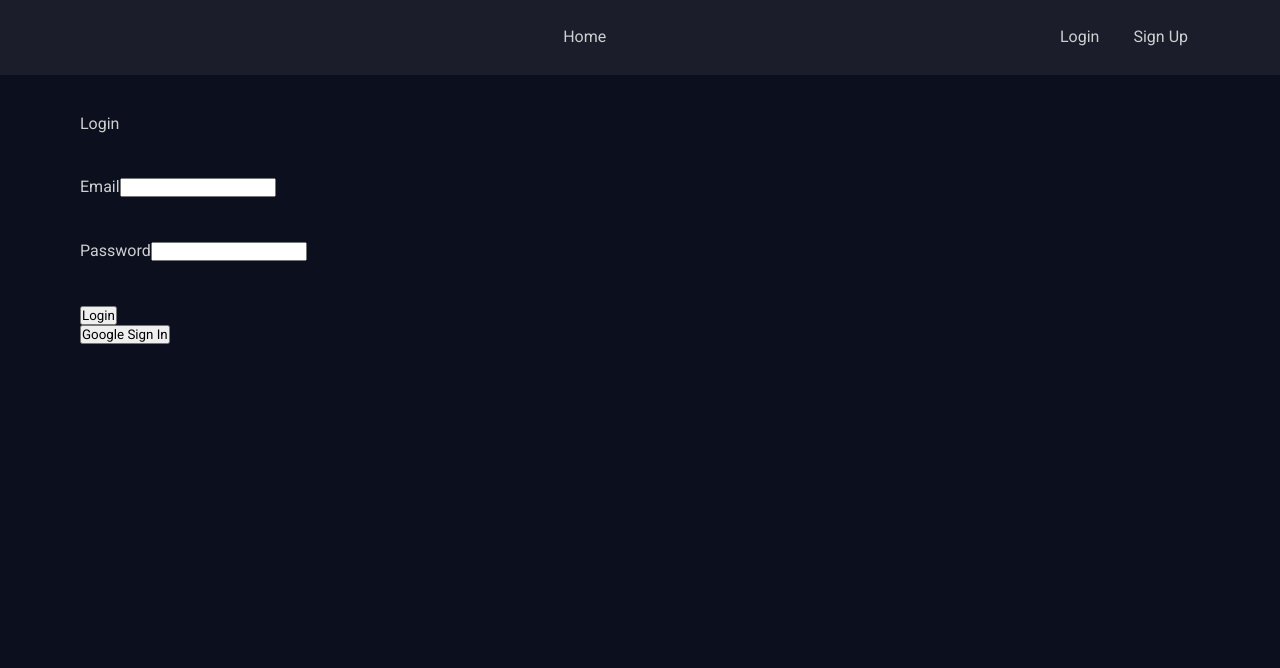
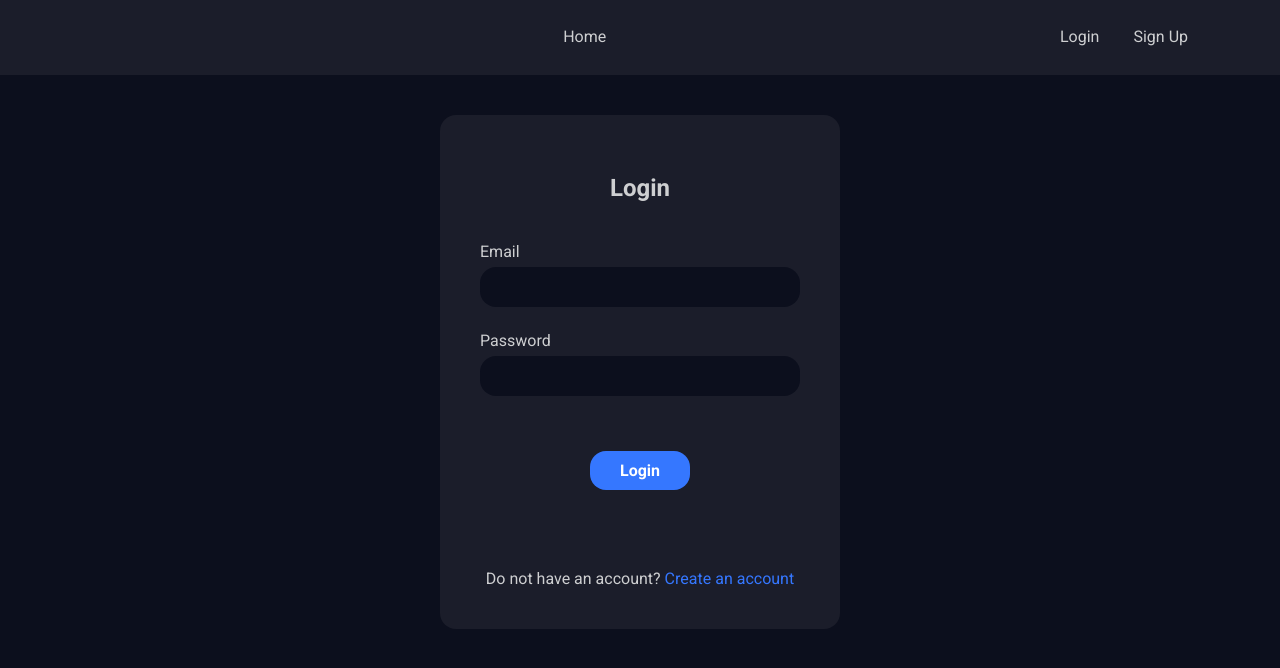
Before and after one commit to K1nlaS/japanese_morphman_tracker, a React (Create React App) app: page /auth/login in a window 1280 px wide. Shown: the top 668 px of the page. Built offline with nearby package versions, Linux system fonts and the light colour scheme; no server answers.

Commit message:
removing google auth, adding email/password auth, styling login and sign up pages

```diff
--- a/src/components/form-input/form-input.comp.jsx
+++ b/src/components/form-input/form-input.comp.jsx
@@ -7,11 +7,11 @@ import {
   Input
 } from "./form-input.styles";
 
-function FormInput({ label, ...otherProps }) {
+function FormInput({ label, id, ...otherProps }) {
   return (
     <Group>
-      <FormInputLabel>{label}</FormInputLabel>
-      <Input {...otherProps} />
+      {label && <FormInputLabel htmlFor={id}>{label}</FormInputLabel>}
+      <Input {...otherProps} id={id} />
     </Group>
   );
 }
--- a/src/components/form-input/form-input.styles.jsx
+++ b/src/components/form-input/form-input.styles.jsx
@@ -2,16 +2,26 @@ import styled from "styled-components";
 
 
 export const FormInputLabel = styled.label`
-
+  text-align: start;
+  margin-bottom: 0.6rem;
 `;
 
 export const Input = styled.input`
-
+  border-radius: var(--border-radius);
+  height: 4rem;
+  outline: none;
+  padding: 0 2rem;
+  border: none;
+  font-size: 1.6rem;
+  background-color: var(--default-body-color);
+  color: white;
 `;
 
 export const Group = styled.div`
   position: relative;
-  margin: 45px 0;
+  margin-bottom: 2.5rem;
+  display: flex;
+  flex-direction: column;
 
   input[type='password'] {
     letter-spacing: 0.3em;
--- a/src/components/login-form/login-form.comp.jsx
+++ b/src/components/login-form/login-form.comp.jsx
@@ -1,9 +1,9 @@
 //Misc
 
 //Firebase
+import { useState } from "react";
 import {
-  signInWithGooglePopup,
-  createUserDocumentFromAuth
+  signInAuthUserWithEmailAndPassword
 } from "../../utils/firebase/firebase.utils";
 
 //Components
@@ -13,29 +13,55 @@ import FormInput from "../form-input/form-input.comp";
 import {
   LoginContainer,
   Title,
-  SButton
+  SButton,
+  SLink
 } from "./login-form.styles";
+
+
+const defaultFormFields = {
+  email: "",
+  password: ""
+};
 
 const LoginForm = () => {
 
-  const logGoogleUser = async () => {
-    const { user } = await signInWithGooglePopup();
-    const userDocRef = await createUserDocumentFromAuth(user);
-    console.log(userDocRef);
+  const [formFields, setFormFields] = useState(defaultFormFields);
+  const { email, password } = formFields;
+
+  const resetFormFields = () => {
+    setFormFields(defaultFormFields);
+  };
+
+  const inputChangeHandler = (event) => {
+    const { name, value } = event.target;
+    setFormFields({ ...formFields, [name]: value });
+  };
+
+  const formSubmitHandler = async (event) => {
+    event.preventDefault();
+
+    try {
+      await signInAuthUserWithEmailAndPassword(email, password);
+      resetFormFields();
+    } catch (error) {
+      console.log(error.code);
+    }
   };
 
   return (
     <LoginContainer>
       <Title>Login</Title>
 
-      <form >
-        <FormInput label="Email" type="email" name="email" />
-        <FormInput label="Password" type="password" name="password" />
+      <form onSubmit={formSubmitHandler}>
+        <FormInput label="Email" type="email" name="email" id="email" value={email} onChange={inputChangeHandler} required />
+        <FormInput label="Password" type="password" name="password" id="password" value={password} onChange={inputChangeHandler} required />
 
         <SButton type="submit">Login</SButton>
+      </form>
 
-      </form>
-      <SButton onClick={logGoogleUser}>Google Sign In</SButton>
+      <SLink to="/auth/signup">
+        Do not have an account? <span>Create an account</span>
+      </SLink>
     </LoginContainer>
   );
 };
--- a/src/components/login-form/login-form.styles.jsx
+++ b/src/components/login-form/login-form.styles.jsx
@@ -1,13 +1,43 @@
+import { Link } from "react-router-dom";
 import styled from "styled-components";
 
 export const LoginContainer = styled.div`
-
+  margin: 0 auto;
+  max-width: 400px;
+  text-align: center;
+  padding: 4rem 4rem;
+  border-radius: var(--border-radius);
+  background-color: var(--primary-white-color);
 `;
 
 export const Title = styled.div`
-
+  font-size: 2.4rem;
+  font-weight: 700;
+  margin-top: 2rem;
+  margin-bottom: 4rem;
 `;
 
 export const SButton = styled.button`
+  border: none;
+  color: white;
+  background-color: var(--primary-button-color);
+  font-size: 1.6rem;
+  font-weight: 700;
+  padding: 1rem 3rem;
+  border-radius: var(--border-radius);
+  cursor: pointer;
+  margin-top: 3rem;
+  transition: .3s;
 
+  &:hover {
+    background-color: var(--button-hover-color);
+  }
 `;
+
+export const SLink = styled(Link)`
+  margin-top: 8rem;
+
+  span {
+    color: var(--primary-button-color)
+  }
+`;
--- a/src/components/sign-up-form/sign-up-form.comp.jsx
+++ b/src/components/sign-up-form/sign-up-form.comp.jsx
@@ -1,11 +1,14 @@
 //Misc
 
 //Components
-import { useRef } from "react";
+import { useRef, useState } from "react";
 import FormInput from "../form-input/form-input.comp";
 
-//Contexts
-
+//Firebase
+import {
+  createAuthUserWithEmailAndPassword,
+  createUserDocumentFromAuth
+} from "../../utils/firebase/firebase.utils";
 
 //Styled Components
 import {
@@ -15,17 +18,54 @@ import {
 } from "./sign-up-form.styles";
 
 
+const defaultFormFields = {
+  email: "",
+  username: "",
+  password: "",
+  confirmPassword: ""
+};
+
 const SignUpForm = () => {
+
+  const [formFields, setFormFields] = useState(defaultFormFields);
+  const { email, username, password, confirmPassword } = formFields;
+
+  const inputChangeHandler = (event) => {
+    const { name, value } = event.target;
+
+    setFormFields({ ...formFields, [name]: value });
+  };
+
+  const formSubmitHandler = async (event) => {
+    event.preventDefault();
+
+    if (password !== confirmPassword) {
+      alert("passwords do not match");
+    }
+
+    try {
+      const { user } = await createAuthUserWithEmailAndPassword(email, password);
+
+      await createUserDocumentFromAuth(user, { username });
+      resetFormFields();
+    } catch (error) {
+      console.log(error.code);
+    }
+  };
+
+  const resetFormFields = () => {
+    setFormFields(defaultFormFields);
+  };
 
   return (
     <SignUpContainer>
       <Title>Sign Up</Title>
 
-      <form >
-        <FormInput label="Email" type="email" name="email" required />
-        <FormInput label="Username" type="text" name="username" required />
-        <FormInput label="Password" type="password" name="password" required />
-        <FormInput label="Confirm Password" type="password" name="confirmPassword" required />
+      <form onSubmit={formSubmitHandler}>
+        <FormInput label="Email" type="email" name="email" id="email" value={email} onChange={inputChangeHandler} required />
+        <FormInput label="Username" type="text" name="username" id="username" value={username} onChange={inputChangeHandler} required />
+        <FormInput label="Password" type="password" name="password" id="password" value={password} onChange={inputChangeHandler} required />
+        <FormInput label="Confirm Password" type="password" id="confirmPassword" value={confirmPassword} name="confirmPassword" onChange={inputChangeHandler} required />
 
         <SButton type="submit">Sign Up</SButton>
       </form>
--- a/src/components/sign-up-form/sign-up-form.styles.jsx
+++ b/src/components/sign-up-form/sign-up-form.styles.jsx
@@ -2,13 +2,34 @@ import styled from "styled-components";
 
 
 export const SignUpContainer = styled.div`
-
+  margin: 0 auto;
+  max-width: 400px;
+  text-align: center;
+  padding: 4rem 4rem;
+  border-radius: var(--border-radius);
+  background-color: var(--primary-white-color);
 `;
 
 export const Title = styled.div`
-
+  font-size: 2.4rem;
+  font-weight: 700;
+  margin-top: 2rem;
+  margin-bottom: 4rem;
 `;
 
 export const SButton = styled.button`
+  border: none;
+  color: white;
+  background-color: var(--primary-button-color);
+  font-size: 1.6rem;
+  font-weight: 700;
+  padding: 1rem 3rem;
+  border-radius: var(--border-radius);
+  cursor: pointer;
+  margin-top: 3rem;
+  transition: .3s;
 
+  &:hover {
+    background-color: var(--button-hover-color);
+  }
 `;
--- a/src/index.css
+++ b/src/index.css
@@ -1,9 +1,17 @@
 :root {
+  /* Colors */
   --primary-white-color: rgb(27 29 42);
   --default-body-color: rgb(12 15 29);
   --default-hover-background-color: rgb(52 55 70);
   --text-color: rgb(206 207 209);
   --hover-color: rgb(101 126 248);
+
+  /* Button */
+  --primary-button-color: rgb(53 119 255);
+  --button-hover-color: rgb(16, 96, 255);
+
+  /* Vars */
+  --border-radius: 1.6rem;
 }
 
 * {
@@ -36,6 +44,7 @@ body {
 }
 
 a {
+  display: block;
   text-decoration: none;
   color: var(--text-color);
 }
--- a/src/utils/firebase/firebase.utils.js
+++ b/src/utils/firebase/firebase.utils.js
@@ -2,12 +2,10 @@
 import { initializeApp } from "firebase/app";
 import {
   getAuth,
-  signInWithPopup,
   createUserWithEmailAndPassword,
   signInWithEmailAndPassword,
   signOut,
   onAuthStateChanged,
-  GoogleAuthProvider
 } from "firebase/auth";
 
 import {
@@ -29,21 +27,15 @@ const firbaseConfig = {
 
 initializeApp(firbaseConfig);
 
-//Google Auth Provider
-const GoogleProvider = new GoogleAuthProvider();
-GoogleProvider.setCustomParameters({
-  prompt: "select_account"
-});
+////Firestore & Authentication
 
 export const auth = getAuth();
-export const signInWithGooglePopup = () => signInWithPopup(auth, GoogleProvider);
-
-////Firestore
-
 export const db = getFirestore();
 
 // Users Related
-export const createUserDocumentFromAuth = async (userAuth) => {
+export const createUserDocumentFromAuth = async (userAuth, additionalInfo = {}) => {
+  if (!userAuth) return;
+
   // Getting the document reference to the specific user
   const userDocRef = doc(db, "users", userAuth.uid);
   // Getting the user snapshot data
@@ -51,11 +43,13 @@ export const createUserDocumentFromAuth = async (userAuth) => {
 
   // Creates user snapshot data if it doesn't exist in the DB or returns it if it does
   if (!userSnapshot.exists()) {
-    const { displayName, email } = userAuth;
+    const { email } = userAuth;
     const createdAt = new Date();
 
     try {
-      await setDoc(userDocRef, { displayName, email, createdAt });
+      await setDoc(userDocRef, {
+        email, createdAt, ...additionalInfo
+      });
     } catch (e) {
       console.log("error creating the user", e.message);
     }
@@ -63,3 +57,15 @@ export const createUserDocumentFromAuth = async (userAuth) => {
 
   return userDocRef;
 };
+
+export const createAuthUserWithEmailAndPassword = async (email, password) => {
+  if (!email || !password) return;
+  return await createUserWithEmailAndPassword(auth, email, password);
+};
+
+export const signInAuthUserWithEmailAndPassword = async (email, password) => {
+  if (!email || !password) return;
+  return await signInWithEmailAndPassword(auth, email, password);
+};
+
+export const signOutUser = async () => await signOut(auth);
```
